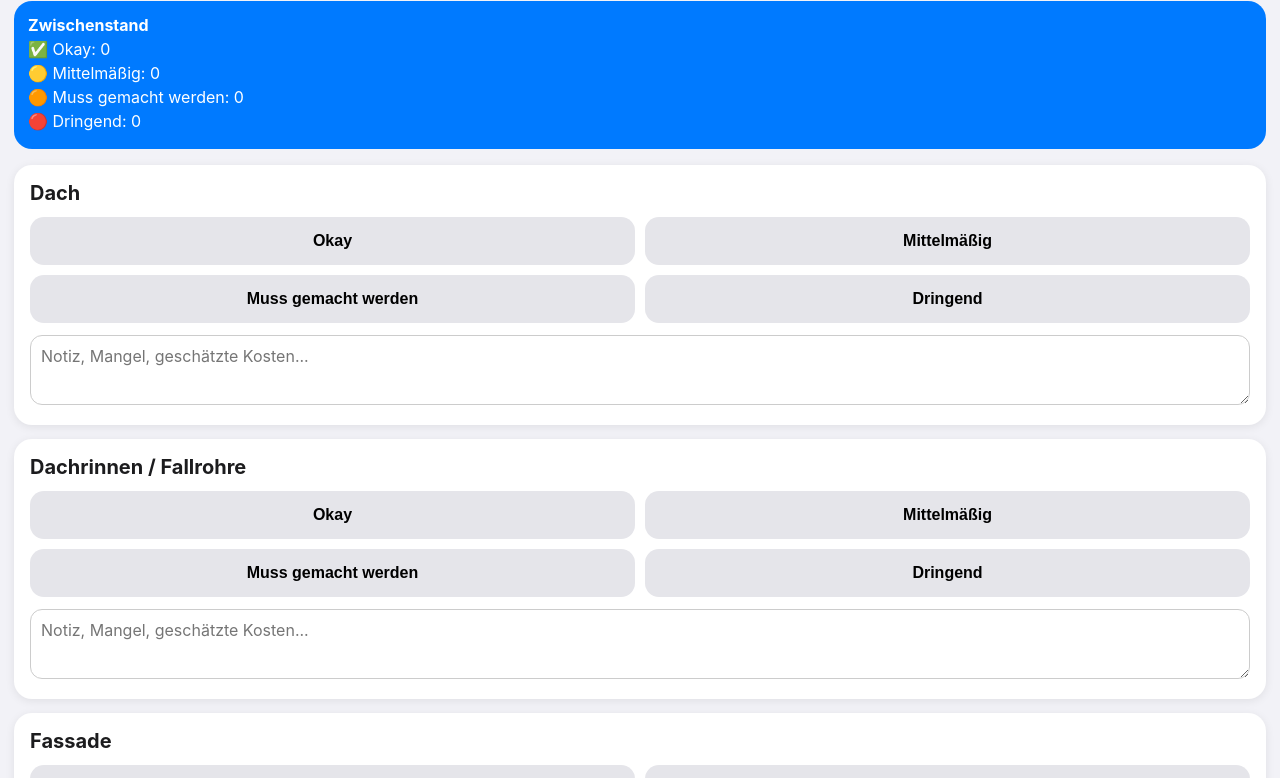
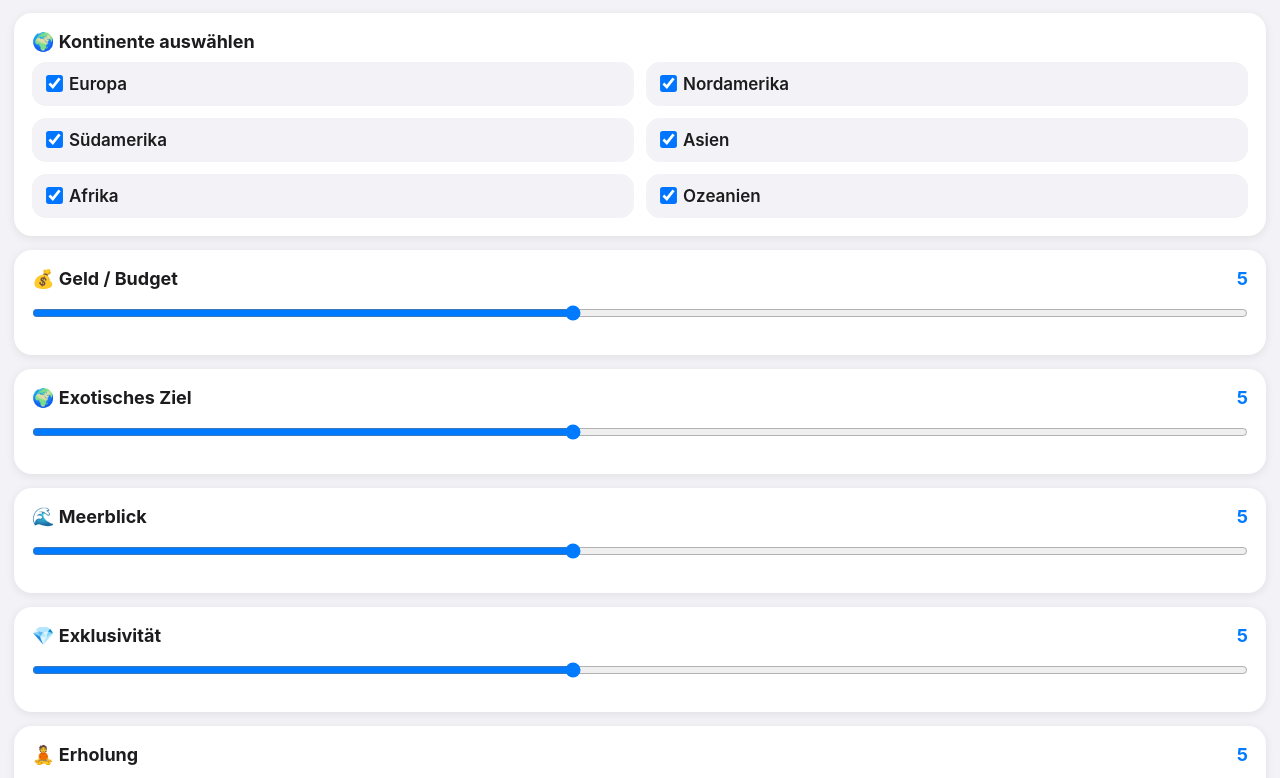
Before and after one commit to Assetforge-RS/d15, a plain HTML site: page index.html in a window 1280 px wide. Shown: the part 94-872 px from the top of the page. Drawn offline with Linux system fonts and the light colour scheme.

Commit message:
index.html aktualisieren

```diff
--- a/index.html
+++ b/index.html
@@ -3,8 +3,7 @@
 <head>
 <meta charset="UTF-8">
 <meta name="viewport" content="width=device-width, initial-scale=1.0">
-<meta name="apple-mobile-web-app-capable" content="yes">
-<title>MFH Gewerkebewertung</title>
+<title>Urlaubsfinder</title>
 
 <style>
 * { box-sizing: border-box; }
@@ -17,241 +16,274 @@ body {
   color: #1c1c1e;
 }
 
-h1 {
-  font-size: 26px;
-  margin: 10px 0 4px;
-}
+h1 { font-size: 28px; margin-bottom: 4px; }
 
-.subtitle {
-  color: #666;
-  margin-bottom: 16px;
-}
+.subtitle { color: #666; margin-bottom: 16px; }
 
 .card {
   background: white;
   border-radius: 18px;
-  padding: 16px;
+  padding: 18px;
   margin-bottom: 14px;
   box-shadow: 0 2px 10px rgba(0,0,0,0.08);
 }
 
-.gewerk-title {
-  font-size: 20px;
+label {
+  font-size: 18px;
   font-weight: 700;
-  margin-bottom: 12px;
 }
 
-.buttons {
+.value {
+  float: right;
+  color: #007aff;
+}
+
+input[type="range"] {
+  width: 100%;
+  margin: 16px 0;
+  accent-color: #007aff;
+}
+
+.checkbox-grid {
   display: grid;
   grid-template-columns: 1fr 1fr;
-  gap: 10px;
+  gap: 12px;
+  margin-top: 10px;
+}
+
+.checkbox-grid label {
+  font-size: 17px;
+  font-weight: 600;
+  background: #f2f2f7;
+  padding: 12px;
+  border-radius: 14px;
+}
+
+input[type="checkbox"] {
+  transform: scale(1.3);
+  margin-right: 8px;
+}
+
+.result {
+  background: #007aff;
+  color: white;
+  border-radius: 22px;
+  padding: 22px;
+  margin-top: 16px;
+}
+
+.result h2 {
+  font-size: 30px;
+  margin: 0 0 8px;
+}
+
+.toplist {
+  margin-top: 12px;
+  font-size: 15px;
+  line-height: 1.5;
 }
 
 button {
-  min-height: 48px;
+  width: 100%;
+  min-height: 50px;
   border: none;
   border-radius: 14px;
-  font-size: 16px;
-  font-weight: 600;
-  background: #e5e5ea;
-}
-
-button.active.okay { background: #34c759; color: white; }
-button.active.mittel { background: #ffcc00; color: #1c1c1e; }
-button.active.muss { background: #ff9500; color: white; }
-button.active.dringend { background: #ff3b30; color: white; }
-
-textarea {
-  width: 100%;
-  min-height: 70px;
-  margin-top: 12px;
-  border-radius: 12px;
-  border: 1px solid #ccc;
-  padding: 10px;
-  font-size: 16px;
-  font-family: inherit;
-}
-
-.summary {
-  position: sticky;
-  top: 0;
-  z-index: 10;
-  background: #007aff;
-  color: white;
-  border-radius: 18px;
-  padding: 14px;
-  margin-bottom: 16px;
-}
-
-.summary div {
-  margin: 4px 0;
-}
-
-.action {
-  width: 100%;
-  background: #007aff;
+  font-size: 17px;
+  font-weight: 700;
+  background: #34c759;
   color: white;
   margin-top: 10px;
-}
-
-.clear {
-  background: #8e8e93;
 }
 </style>
 </head>
 
 <body>
 
-<h1>🏠 MFH-Gewerkebewertung</h1>
-<div class="subtitle">6-Parteien-Mehrfamilienhaus</div>
+<h1>🌴 Urlaubsfinder</h1>
+<div class="subtitle">Schieber + Kontinent auswählen</div>
 
-<div class="summary" id="summary">
-  Noch keine Bewertung vorhanden.
+<div class="card">
+  <label>🌍 Kontinente auswählen</label>
+  <div class="checkbox-grid">
+    <label><input type="checkbox" value="Europa" checked onchange="berechnen()">Europa</label>
+    <label><input type="checkbox" value="Nordamerika" checked onchange="berechnen()">Nordamerika</label>
+    <label><input type="checkbox" value="Südamerika" checked onchange="berechnen()">Südamerika</label>
+    <label><input type="checkbox" value="Asien" checked onchange="berechnen()">Asien</label>
+    <label><input type="checkbox" value="Afrika" checked onchange="berechnen()">Afrika</label>
+    <label><input type="checkbox" value="Ozeanien" checked onchange="berechnen()">Ozeanien</label>
+  </div>
 </div>
 
-<div id="app"></div>
+<div class="card">
+  <label>💰 Geld / Budget <span class="value" id="vBudget">5</span></label>
+  <input type="range" id="budget" min="1" max="10" value="5" oninput="berechnen()">
+</div>
 
-<button class="action" onclick="auswertungAnzeigen()">Auswertung anzeigen</button>
-<button class="action clear" onclick="allesZuruecksetzen()">Bewertung zurücksetzen</button>
+<div class="card">
+  <label>🌍 Exotisches Ziel <span class="value" id="vExotik">5</span></label>
+  <input type="range" id="exotik" min="1" max="10" value="5" oninput="berechnen()">
+</div>
+
+<div class="card">
+  <label>🌊 Meerblick <span class="value" id="vMeer">5</span></label>
+  <input type="range" id="meer" min="1" max="10" value="5" oninput="berechnen()">
+</div>
+
+<div class="card">
+  <label>💎 Exklusivität <span class="value" id="vLuxus">5</span></label>
+  <input type="range" id="luxus" min="1" max="10" value="5" oninput="berechnen()">
+</div>
+
+<div class="card">
+  <label>🧘 Erholung <span class="value" id="vErholung">5</span></label>
+  <input type="range" id="erholung" min="1" max="10" value="5" oninput="berechnen()">
+</div>
+
+<div id="ergebnis"></div>
+
+<button onclick="zufall()">🎲 Überrasch mich</button>
 
 <script>
-const gewerke = [
-  "Dach",
-  "Dachrinnen / Fallrohre",
-  "Fassade",
-  "Fenster",
-  "Haustüre",
-  "Wohnungstüren",
-  "Keller",
-  "Waschkeller",
-  "Treppenhaus",
-  "Balkone",
-  "Vorgarten",
-  "Außenanlagen",
-  "Einfahrt / Stellplätze",
-  "Briefkastenanlage",
-  "Klingelanlage",
-  "Elektroinstallation",
-  "Heizung",
-  "Wasserleitungen",
-  "Abwasserleitungen",
-  "Bäder",
-  "Küchenanschlüsse",
-  "Brandschutz",
-  "Beleuchtung",
-  "Müllplatz",
-  "Garten / Grünflächen"
-];
+const ziele = [
+  // Europa
+  ["Dänemark Ferienhaus", "Europa", "2.000 €", "Fähre buchen, Auto packen", 5,2,8,4,8],
+  ["Holland am Meer", "Europa", "1.200 €", "Unterkunft buchen, Auto packen", 3,2,9,3,7],
+  ["Mallorca Finca", "Europa", "3.500 €", "Flug, Mietwagen, Finca buchen", 6,4,8,6,8],
+  ["Azoren", "Europa", "4.500 €", "Flug, Mietwagen, Whale Watching buchen", 7,7,9,5,9],
+  ["Griechenland Insel", "Europa", "4.000 €", "Flug, Hotel, Fähre prüfen", 7,6,10,6,9],
+  ["Kroatien Küste", "Europa", "2.800 €", "Route planen, Unterkunft buchen", 5,4,9,5,7],
+  ["Sylt", "Europa", "4.500 €", "Unterkunft buchen, Restaurants reservieren", 8,2,9,8,7],
+  ["Toskana", "Europa", "3.200 €", "Ferienhaus buchen, Auto packen", 6,4,4,6,8],
+  ["Norwegen Fjord", "Europa", "4.000 €", "Fähre buchen, Route planen", 7,6,7,4,8],
+  ["Südfrankreich", "Europa", "3.000 €", "Unterkunft und Strandorte planen", 6,4,8,7,8],
 
-let bewertungen = JSON.parse(localStorage.getItem("bewertungenMFH")) || {};
+  // Nordamerika
+  ["Hawaii", "Nordamerika", "10.000 €", "Flüge, ESTA, Hotel, Mietwagen buchen", 10,10,10,8,9],
+  ["Florida Keys", "Nordamerika", "7.000 €", "Flüge, Mietwagen, Hotels buchen", 8,8,10,7,8],
+  ["Kalifornien Roadtrip", "Nordamerika", "8.000 €", "Flüge, Mietwagen, Route planen", 9,7,8,7,6],
+  ["Kanada Seen", "Nordamerika", "6.500 €", "Flüge, Camper oder Lodge buchen", 8,6,6,5,9],
+  ["New York", "Nordamerika", "5.500 €", "Flüge, Hotel, ESTA buchen", 8,6,2,8,3],
 
-function renderApp() {
-  const app = document.getElementById("app");
-  app.innerHTML = "";
+  // Südamerika
+  ["Costa Rica", "Südamerika", "6.000 €", "Flüge, Mietwagen, Lodges buchen", 8,9,8,6,8],
+  ["Brasilien Küste", "Südamerika", "6.500 €", "Flüge, Hotels, Transfers buchen", 8,9,9,6,7],
+  ["Patagonien", "Südamerika", "7.000 €", "Flüge, Route, Outdoor-Ausrüstung planen", 9,9,4,5,7],
+  ["Peru", "Südamerika", "5.500 €", "Flüge, Rundreise, Höhe beachten", 7,9,2,5,6],
+  ["Galapagos", "Südamerika", "10.000 €", "Flüge, Kreuzfahrt, Genehmigungen buchen", 10,10,10,9,8],
 
-  gewerke.forEach(gewerk => {
-    const wert = bewertungen[gewerk]?.status || "";
-    const notiz = bewertungen[gewerk]?.notiz || "";
+  // Asien
+  ["Bali", "Asien", "6.500 €", "Flüge, Villa, Fahrer buchen", 8,10,8,7,9],
+  ["Thailand", "Asien", "5.500 €", "Flüge, Hotels, Impfungen prüfen", 8,10,9,6,8],
+  ["Japan", "Asien", "7.500 €", "Flüge, Hotels, Railpass prüfen", 9,9,3,8,5],
+  ["Dubai", "Asien", "6.000 €", "Flüge und Hotel buchen", 8,8,7,10,6],
+  ["Malediven", "Asien", "9.000 €", "Flüge, Resort, Transfer buchen", 10,10,10,10,10],
 
-    app.innerHTML += `
-      <div class="card">
-        <div class="gewerk-title">${gewerk}</div>
+  // Afrika
+  ["Marokko", "Afrika", "3.500 €", "Flüge, Riad, Mietwagen buchen", 6,8,4,6,6],
+  ["Südafrika", "Afrika", "7.000 €", "Flüge, Mietwagen, Lodges buchen", 9,9,7,7,7],
+  ["Sansibar", "Afrika", "6.500 €", "Flüge, Strandhotel, Impfungen prüfen", 8,10,10,7,9],
+  ["Ägypten Rotes Meer", "Afrika", "3.000 €", "Hotel, Flug, Transfer buchen", 5,6,10,5,8],
+  ["Mauritius", "Afrika", "7.500 €", "Flüge, Resort, Mietwagen buchen", 9,9,10,8,9],
 
-        <div class="buttons">
-          <button class="okay ${wert === "Okay" ? "active" : ""}"
-            onclick="bewerten('${gewerk}', 'Okay')">Okay</button>
+  // Ozeanien
+  ["Australien Ostküste", "Ozeanien", "10.000 €", "Flüge, Camper, Route planen", 10,10,9,7,6],
+  ["Neuseeland", "Ozeanien", "10.000 €", "Flüge, Camper, Route buchen", 10,10,7,6,8],
+  ["Fidschi", "Ozeanien", "9.500 €", "Flüge, Inselresort, Transfers buchen", 10,10,10,9,10],
+  ["Tahiti", "Ozeanien", "11.000 €", "Flüge, Resort, Inselhopping buchen", 10,10,10,10,10],
+  ["Cook Islands", "Ozeanien", "10.000 €", "Flüge, Unterkunft, Transfers buchen", 10,10,10,8,10]
+].map(z => ({
+  name: z[0],
+  kontinent: z[1],
+  kosten: z[2],
+  todo: z[3],
+  budget: z[4],
+  exotik: z[5],
+  meer: z[6],
+  luxus: z[7],
+  erholung: z[8]
+}));
 
-          <button class="mittel ${wert === "Mittelmäßig" ? "active" : ""}"
-            onclick="bewerten('${gewerk}', 'Mittelmäßig')">Mittelmäßig</button>
+function gewaehlteKontinente() {
+  return Array.from(document.querySelectorAll('input[type="checkbox"]:checked'))
+    .map(cb => cb.value);
+}
 
-          <button class="muss ${wert === "Muss gemacht werden" ? "active" : ""}"
-            onclick="bewerten('${gewerk}', 'Muss gemacht werden')">Muss gemacht werden</button>
+function berechnen() {
+  const wunsch = {
+    budget: Number(document.getElementById("budget").value),
+    exotik: Number(document.getElementById("exotik").value),
+    meer: Number(document.getElementById("meer").value),
+    luxus: Number(document.getElementById("luxus").value),
+    erholung: Number(document.getElementById("erholung").value)
+  };
 
-          <button class="dringend ${wert === "Dringend" ? "active" : ""}"
-            onclick="bewerten('${gewerk}', 'Dringend')">Dringend</button>
-        </div>
+  document.getElementById("vBudget").innerText = wunsch.budget;
+  document.getElementById("vExotik").innerText = wunsch.exotik;
+  document.getElementById("vMeer").innerText = wunsch.meer;
+  document.getElementById("vLuxus").innerText = wunsch.luxus;
+  document.getElementById("vErholung").innerText = wunsch.erholung;
 
-        <textarea
-          placeholder="Notiz, Mangel, geschätzte Kosten..."
-          oninput="notizSpeichern('${gewerk}', this.value)"
-        >${notiz}</textarea>
-      </div>
-    `;
+  const kontinente = gewaehlteKontinente();
+
+  if (kontinente.length === 0) {
+    document.getElementById("ergebnis").innerHTML = `
+      <div class="result">
+        <h2>Kein Kontinent gewählt</h2>
+        Bitte mindestens einen Kontinent auswählen.
+      </div>`;
+    return;
+  }
+
+  const gefiltert = ziele.filter(z => kontinente.includes(z.kontinent));
+
+  const bewertet = gefiltert.map(ziel => {
+    let abweichung =
+      Math.abs(wunsch.budget - ziel.budget) +
+      Math.abs(wunsch.exotik - ziel.exotik) +
+      Math.abs(wunsch.meer - ziel.meer) +
+      Math.abs(wunsch.luxus - ziel.luxus) +
+      Math.abs(wunsch.erholung - ziel.erholung);
+
+    let score = Math.max(0, 100 - abweichung * 4);
+
+    return { ...ziel, score };
   });
 
-  auswertungAktualisieren();
-}
+  bewertet.sort((a, b) => b.score - a.score);
 
-function bewerten(gewerk, status) {
-  if (!bewertungen[gewerk]) {
-    bewertungen[gewerk] = {};
-  }
+  const bestesZiel = bewertet[0];
+  const top5 = bewertet.slice(0, 5);
 
-  bewertungen[gewerk].status = status;
-  speichern();
-  renderApp();
-}
-
-function notizSpeichern(gewerk, text) {
-  if (!bewertungen[gewerk]) {
-    bewertungen[gewerk] = {};
-  }
-
-  bewertungen[gewerk].notiz = text;
-  speichern();
-  auswertungAktualisieren();
-}
-
-function speichern() {
-  localStorage.setItem("bewertungenMFH", JSON.stringify(bewertungen));
-}
-
-function auswertungAktualisieren() {
-  let okay = 0;
-  let mittel = 0;
-  let muss = 0;
-  let dringend = 0;
-
-  Object.values(bewertungen).forEach(b => {
-    if (b.status === "Okay") okay++;
-    if (b.status === "Mittelmäßig") mittel++;
-    if (b.status === "Muss gemacht werden") muss++;
-    if (b.status === "Dringend") dringend++;
+  let topliste = "";
+  top5.forEach((z, i) => {
+    topliste += `${i + 1}. ${z.name} (${z.kontinent}) – ${z.score}%<br>`;
   });
 
-  document.getElementById("summary").innerHTML = `
-    <strong>Zwischenstand</strong>
-    <div>✅ Okay: ${okay}</div>
-    <div>🟡 Mittelmäßig: ${mittel}</div>
-    <div>🟠 Muss gemacht werden: ${muss}</div>
-    <div>🔴 Dringend: ${dringend}</div>
+  document.getElementById("ergebnis").innerHTML = `
+    <div class="result">
+      <div>Bestes Ziel:</div>
+      <h2>${bestesZiel.name}</h2>
+      <div><strong>Kontinent:</strong> ${bestesZiel.kontinent}</div>
+      <div><strong>Kosten:</strong> ${bestesZiel.kosten}</div>
+      <div><strong>To-do:</strong> ${bestesZiel.todo}</div>
+      <br>
+      <div>Passgenauigkeit: ${bestesZiel.score}%</div>
+      <div class="toplist">
+        <strong>Top 5:</strong><br>
+        ${topliste}
+      </div>
+    </div>
   `;
 }
 
-function auswertungAnzeigen() {
-  let text = "Auswertung MFH-Gewerkebewertung\\n\\n";
-
-  gewerke.forEach(g => {
-    const b = bewertungen[g];
-    if (b && b.status) {
-      text += `${g}: ${b.status}\\n`;
-      if (b.notiz) text += `Notiz: ${b.notiz}\\n`;
-      text += "\\n";
-    }
+function zufall() {
+  ["budget", "exotik", "meer", "luxus", "erholung"].forEach(id => {
+    document.getElementById(id).value = Math.floor(Math.random() * 10) + 1;
   });
-
-  alert(text);
+  berechnen();
 }
 
-function allesZuruecksetzen() {
-  if (confirm("Wirklich alles löschen?")) {
-    localStorage.removeItem("bewertungenMFH");
-    bewertungen = {};
-    renderApp();
-  }
-}
-
-renderApp();
+berechnen();
 </script>
 
 </body>
```
